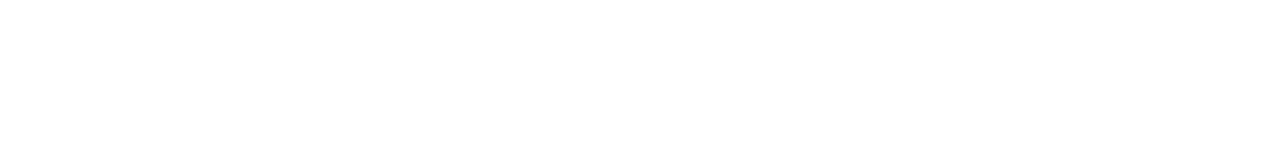
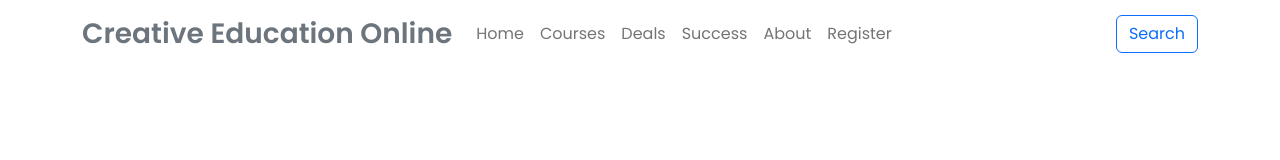
Before and after one commit to Kawsar26229/creative-edu, a plain HTML site: page index.html in a window 1280 px wide. Drawn offline with nearby package versions, Linux system fonts and the light colour scheme.

Commit message:
added creative edu navbar

```diff
--- a/index.html
+++ b/index.html
@@ -17,6 +17,45 @@
     <link rel="stylesheet" href="style.css">
   </head>
   <body>
+    <!-- Header Section -->
+    <header>
+        <!-- Navigation Section -->
+        <nav class="navbar navbar-expand-lg">
+            <div class="container">
+              <a class="navbar-brand text-secondary fs-3 fw-semibold" href="index.html">Creative Education Online</a>
+              <button class="navbar-toggler" type="button" data-bs-toggle="collapse" data-bs-target="#navbarSupportedContent" aria-controls="navbarSupportedContent" aria-expanded="false" aria-label="Toggle navigation">
+                <span class="navbar-toggler-icon"></span>
+              </button>
+              <div class="collapse navbar-collapse" id="navbarSupportedContent">
+                <ul class="navbar-nav me-auto mb-2 mb-lg-0">
+                  <li class="nav-item">
+                    <a class="nav-link" aria-current="page" href="#">Home</a>
+                  </li>
+                  <li class="nav-item">
+                    <a class="nav-link" aria-current="page" href="#">Courses</a>
+                  </li>
+                  <li class="nav-item">
+                    <a class="nav-link" aria-current="page" href="#">Deals</a>
+                  </li>
+                  <li class="nav-item">
+                    <a class="nav-link" aria-current="page" href="#">Success</a>
+                  </li>
+                  <li class="nav-item">
+                    <a class="nav-link" aria-current="page" href="#">About</a>
+                  </li>
+                  <li class="nav-item">
+                    <a class="nav-link" aria-current="page" href="#">Register</a>
+                  </li>
+                </ul>
+                <form class="d-flex">
+                  <button class="btn btn-outline-primary" type="submit">Search</button>
+                </form>
+              </div>
+            </div>
+          </nav>
+    </header>
+
+
       <!-- Boostrap JS Link -->
       <script src="https://cdn.jsdelivr.net/npm/bootstrap@5.2.0/dist/js/bootstrap.bundle.min.js" integrity="sha384-A3rJD856KowSb7dwlZdYEkO39Gagi7vIsF0jrRAoQmDKKtQBHUuLZ9AsSv4jD4Xa" crossorigin="anonymous"></script>
   </body>
```
